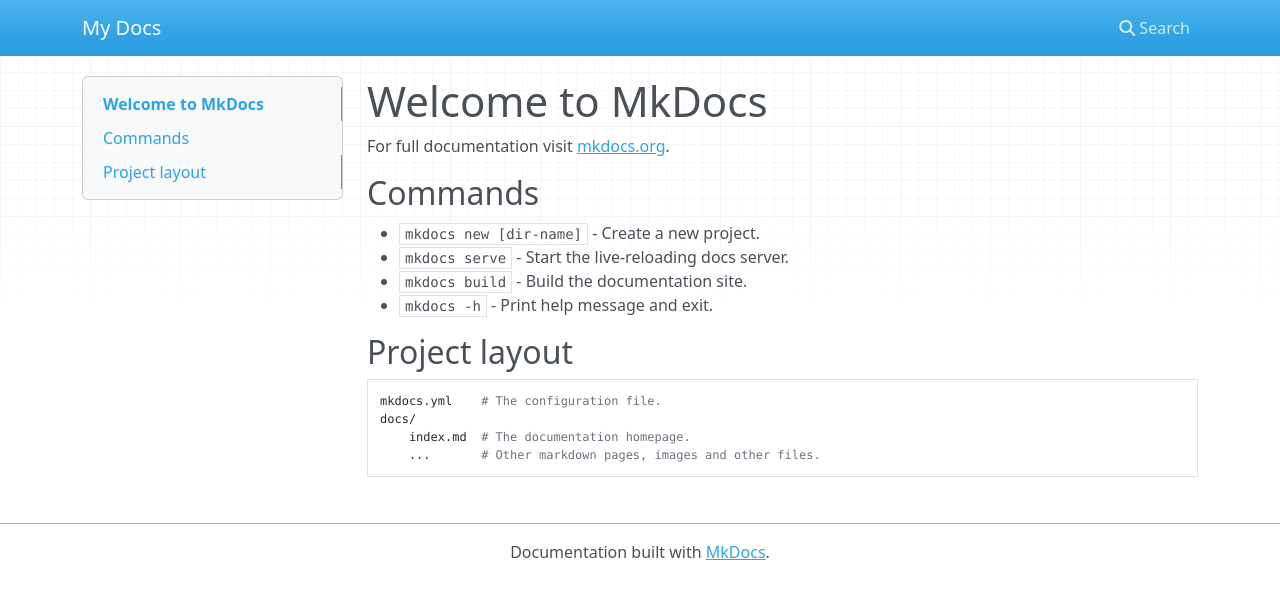
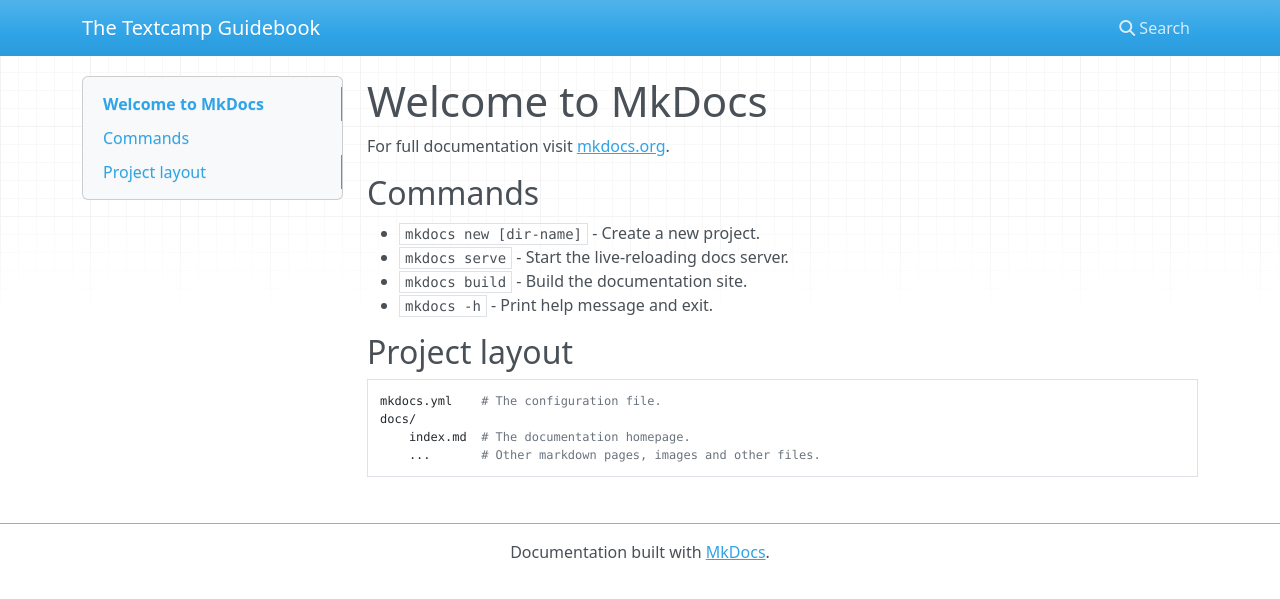
Before and after one commit to textcamp/guidebook, an MkDocs documentation site: the page built from docs/index.md, in a window 1280 px wide. Shown: the top 599 px of the page. Built offline with MkDocs 1.6.1, drawn with Linux system fonts in a browser that asks for light colours; nearby versions of some CDN libraries.

Commit message:
Updating the title

```diff
--- a/mkdocs.yml
+++ b/mkdocs.yml
@@ -1 +1 @@
-site_name: My Docs
+site_name: The Textcamp Guidebook
```
